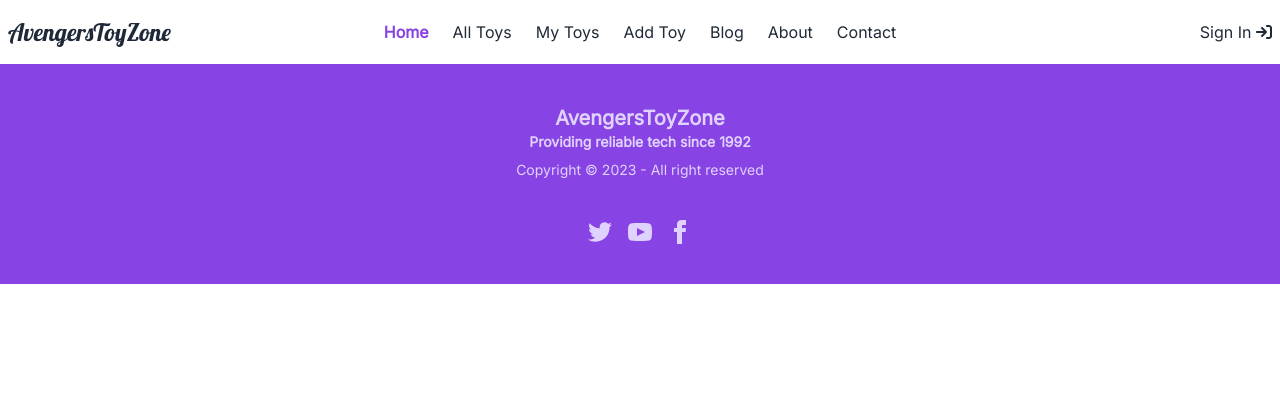
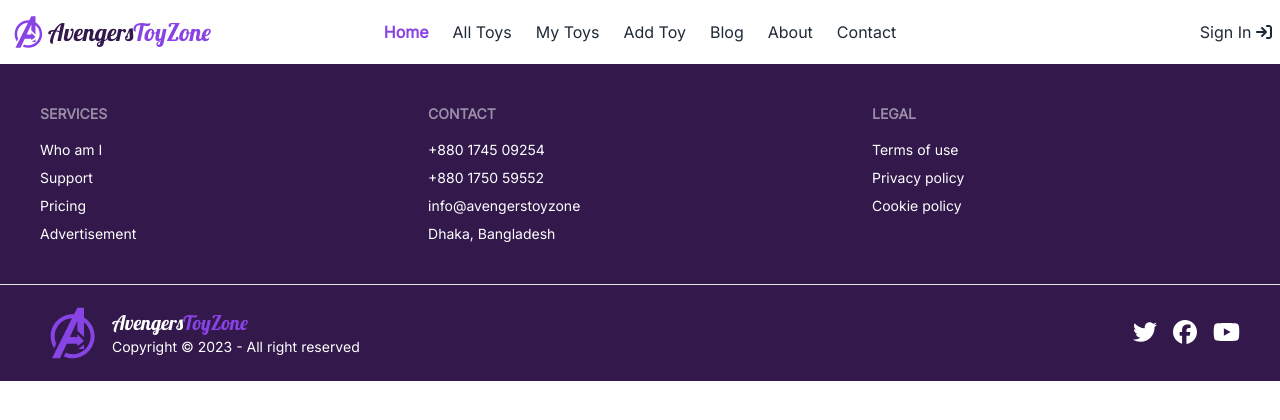
Before and after one commit to MehediHasan95/avengers-toy-zone-client, a React (Vite) app: page / in a window 1280 px wide. Shown: the top 420 px of the page. Built offline with nearby package versions, Linux system fonts and the light colour scheme.

Commit message:
footer complete

```diff
--- a/package.json
+++ b/package.json
@@ -11,6 +11,7 @@
   },
   "dependencies": {
     "@fortawesome/fontawesome-svg-core": "^6.4.0",
+    "@fortawesome/free-brands-svg-icons": "^6.4.0",
     "@fortawesome/free-regular-svg-icons": "^6.4.0",
     "@fortawesome/free-solid-svg-icons": "^6.4.0",
     "@fortawesome/react-fontawesome": "^0.2.0",
--- a/src/components/shared/Footer.jsx
+++ b/src/components/shared/Footer.jsx
@@ -1,48 +1,57 @@
+import { FontAwesomeIcon } from "@fortawesome/react-fontawesome";
+import logo from "../../assets/logo.svg";
+import {
+  faFacebook,
+  faTwitter,
+  faYoutube,
+} from "@fortawesome/free-brands-svg-icons";
+
 const Footer = () => {
   return (
-    <div>
-      <footer className="footer footer-center p-10 bg-blueViolet text-primary-content">
+    <div className="bg-russianViolet text-base-100">
+      <footer className="footer max-w-8xl mx-auto p-10 ">
         <div>
-          <p className="font-bold">
-            <span className="text-xl">AvengersToyZone</span> <br />
-            Providing reliable tech since 1992
-          </p>
-          <p>Copyright © 2023 - All right reserved</p>
+          <span className="footer-title">Services</span>
+          <a className="link link-hover">Who am I</a>
+          <a className="link link-hover">Support</a>
+          <a className="link link-hover">Pricing</a>
+          <a className="link link-hover">Advertisement</a>
         </div>
         <div>
+          <span className="footer-title">Contact</span>
+          <a className="link link-hover">+880 1745 09254</a>
+          <a className="link link-hover">+880 1750 59552</a>
+          <a className="link link-hover">info@avengerstoyzone</a>
+          <a className="link link-hover">Dhaka, Bangladesh</a>
+        </div>
+        <div>
+          <span className="footer-title">Legal</span>
+          <a className="link link-hover">Terms of use</a>
+          <a className="link link-hover">Privacy policy</a>
+          <a className="link link-hover">Cookie policy</a>
+        </div>
+      </footer>
+      <footer className="footer  max-w-8xl mx-auto px-10 py-4 border-t text-base-100 border-base-300">
+        <div className="items-center grid-flow-col">
+          <img src={logo} alt="logo" className="w-16" />
+          <div>
+            <p className="text-xl font-lobster">
+              <span className="text-white">Avengers</span>
+              <span className="text-blueViolet">ToyZone</span>
+            </p>
+            Copyright © 2023 - All right reserved
+          </div>
+        </div>
+        <div className="md:place-self-center md:justify-self-end">
           <div className="grid grid-flow-col gap-4">
-            <a>
-              <svg
-                xmlns="http://www.w3.org/2000/svg"
-                width="24"
-                height="24"
-                viewBox="0 0 24 24"
-                className="fill-current"
-              >
-                <path d="M24 4.557c-.883.392-1.832.656-2.828.775 1.017-.609 1.798-1.574 2.165-2.724-.951.564-2.005.974-3.127 1.195-.897-.957-2.178-1.555-3.594-1.555-3.179 0-5.515 2.966-4.797 6.045-4.091-.205-7.719-2.165-10.148-5.144-1.29 2.213-.669 5.108 1.523 6.574-.806-.026-1.566-.247-2.229-.616-.054 2.281 1.581 4.415 3.949 4.89-.693.188-1.452.232-2.224.084.626 1.956 2.444 3.379 4.6 3.419-2.07 1.623-4.678 2.348-7.29 2.04 2.179 1.397 4.768 2.212 7.548 2.212 9.142 0 14.307-7.721 13.995-14.646.962-.695 1.797-1.562 2.457-2.549z"></path>
-              </svg>
+            <a href="https://twitter.com/" target="_blank" rel="noreferrer">
+              <FontAwesomeIcon icon={faTwitter} className="text-2xl" />
             </a>
-            <a>
-              <svg
-                xmlns="http://www.w3.org/2000/svg"
-                width="24"
-                height="24"
-                viewBox="0 0 24 24"
-                className="fill-current"
-              >
-                <path d="M19.615 3.184c-3.604-.246-11.631-.245-15.23 0-3.897.266-4.356 2.62-4.385 8.816.029 6.185.484 8.549 4.385 8.816 3.6.245 11.626.246 15.23 0 3.897-.266 4.356-2.62 4.385-8.816-.029-6.185-.484-8.549-4.385-8.816zm-10.615 12.816v-8l8 3.993-8 4.007z"></path>
-              </svg>
+            <a href="https://facebook.com/" target="_blank" rel="noreferrer">
+              <FontAwesomeIcon icon={faFacebook} className="text-2xl" />
             </a>
-            <a>
-              <svg
-                xmlns="http://www.w3.org/2000/svg"
-                width="24"
-                height="24"
-                viewBox="0 0 24 24"
-                className="fill-current"
-              >
-                <path d="M9 8h-3v4h3v12h5v-12h3.642l.358-4h-4v-1.667c0-.955.192-1.333 1.115-1.333h2.885v-5h-3.808c-3.596 0-5.192 1.583-5.192 4.615v3.385z"></path>
-              </svg>
+            <a href="https://youtube.com/" target="_blank" rel="noreferrer">
+              <FontAwesomeIcon icon={faYoutube} className="text-2xl" />
             </a>
           </div>
         </div>
--- a/src/components/shared/Navbar.jsx
+++ b/src/components/shared/Navbar.jsx
@@ -1,6 +1,7 @@
 import { faSignIn } from "@fortawesome/free-solid-svg-icons";
 import { FontAwesomeIcon } from "@fortawesome/react-fontawesome";
 import { NavLink } from "react-router-dom";
+import logo from "../../assets/logo.svg";
 
 const Navbar = () => {
   const active = "px-3 text-blueViolet font-bold";
@@ -88,7 +89,11 @@ const Navbar = () => {
               </li>
             </ul>
           </div>
-          <h1 className="font-lobster text-2xl">AvengersToyZone</h1>
+          <img src={logo} alt="logo" className="w-10" />
+          <h1 className="font-lobster text-2xl">
+            <span className="text-russianViolet">Avengers</span>
+            <span className="text-blueViolet">ToyZone</span>
+          </h1>
         </div>
         <div className="navbar-center hidden lg:flex">
           <ul className="menu-horizontal">
```
Also changed, not shown: 1 other file (tests, documents, lock files or other folders).
